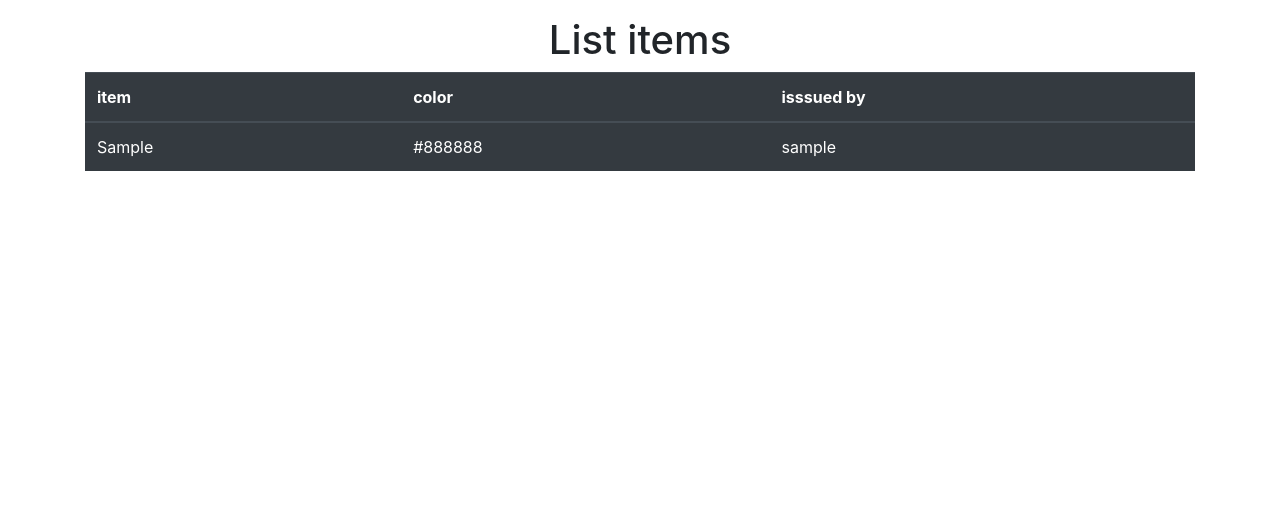
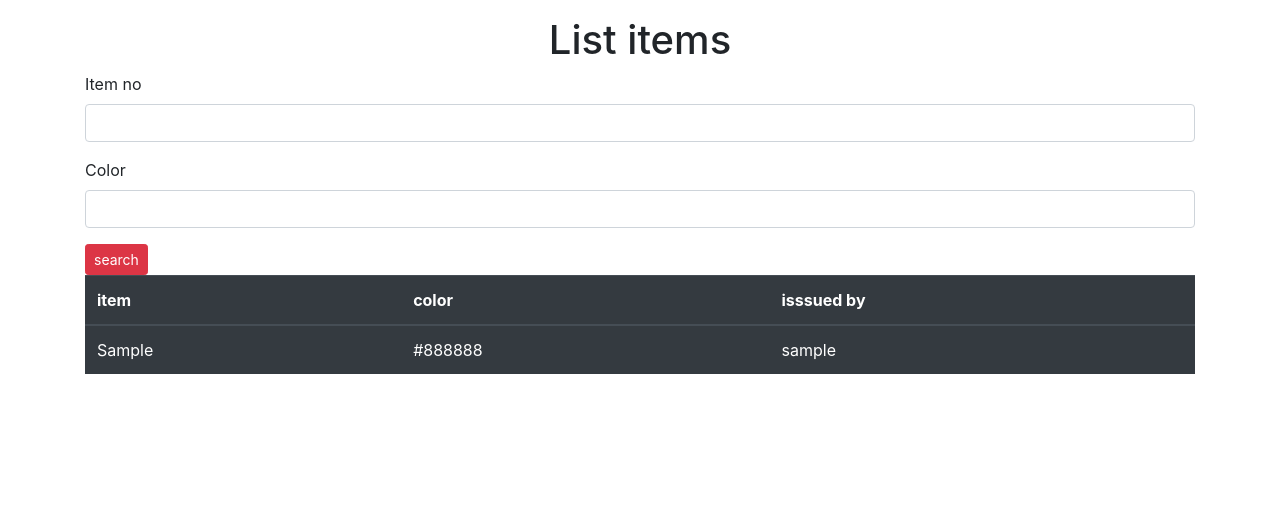
Before and after one commit to kenmugy/stockmgt-unfinished, a Django app: page /stock_list/ in a window 1280 px wide. Shown: the part 56-571 px from the top of the page. Run offline with Django 3.2, Linux system fonts and the light colour scheme; tables that the repository leaves empty hold one stand-in row (values such as "Sample post"); some libraries are stand-ins or nearby versions.

Commit message:
Add query serach filtering

```diff
--- a/stckmgt/models.py
+++ b/stckmgt/models.py
@@ -4,8 +4,8 @@ from django.urls import reverse
 
 # Create your models here.
 class Stock(models.Model):
-    item_no = models.CharField(max_length=50)
-    color = models.CharField( max_length=55)
+    item_no = models.CharField(max_length=50, blank = True)
+    color = models.CharField( max_length=55, blank = True)
     quantity = models.IntegerField("Quantity MTS",default=0 )
     opening_stck = models.IntegerField(default=0 )
     closing_stck = models.IntegerField(default=0 )
--- a/stckmgt/templates/stckmgt/stock_detail.html
+++ b/stckmgt/templates/stckmgt/stock_detail.html
@@ -1,5 +1,9 @@
-{% extends 'stckmgt/base.html' %} {% block body %}
+{% extends 'stckmgt/base.html' %} {% block body %} {% load crispy_forms_tags %}
 <h1 class="text-center">List items</h1>
+<form action="" method="post">
+  {% csrf_token %} {{form|crispy}}
+  <button class="btn btn-sm btn-danger">search</button>
+</form>
 <table class="table table-dark">
   <thead>
     <tr>
--- a/stckmgt/urls.py
+++ b/stckmgt/urls.py
@@ -1,8 +1,9 @@
 from django.urls import path
-from .views import StockCreateView, StockListView, home
+from .views import StockCreateView, StockListView, home, details
 
 urlpatterns = [
     path('', home, name='home'),
     path('add/', StockCreateView.as_view(), name='add'),
-    path('stock_list/', StockListView.as_view(), name='details'),
+    # path('stock_list/', StockListView.as_view(), name='details'),
+    path('stock_list/', details, name='details'),
 ]
--- a/stckmgt/views.py
+++ b/stckmgt/views.py
@@ -1,6 +1,8 @@
-from django.shortcuts import render
+from django.shortcuts import render, redirect
 from django.views.generic import CreateView, ListView
+from django.contrib.messages import info
 from .models import Stock
+from .forms import SearchItemForm
 
 
 class StockCreateView(CreateView):
@@ -15,3 +17,13 @@ class StockListView(ListView):
 
 def home(request):
     return render(request, 'stckmgt/home.html')
+
+def details(request):
+    form = SearchItemForm(request.POST or None)
+    items = Stock.objects.all().order_by('last_updated')
+    context = {'form': form, 'items': items}
+    if form.is_valid():
+        query_set = Stock.objects.filter(item_no__icontains = form['item_no'].value(), color__icontains = form['color'].value())
+        context = {'form': form, 'items': query_set}
+
+    return render(request, 'stckmgt/stock_detail.html', context)
```
Also changed, not shown: stckmgt/migrations/0013_auto_20201112_1634.py (added).
